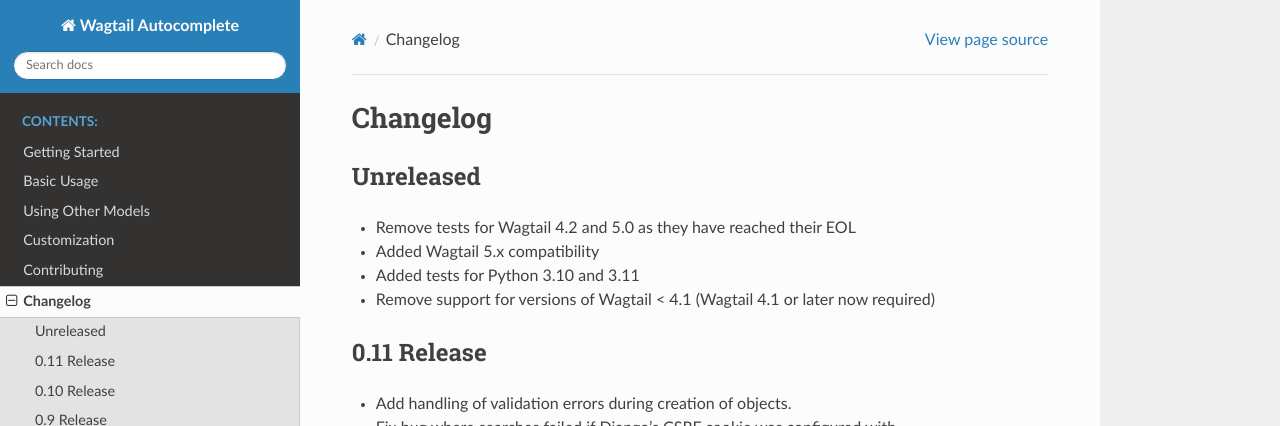
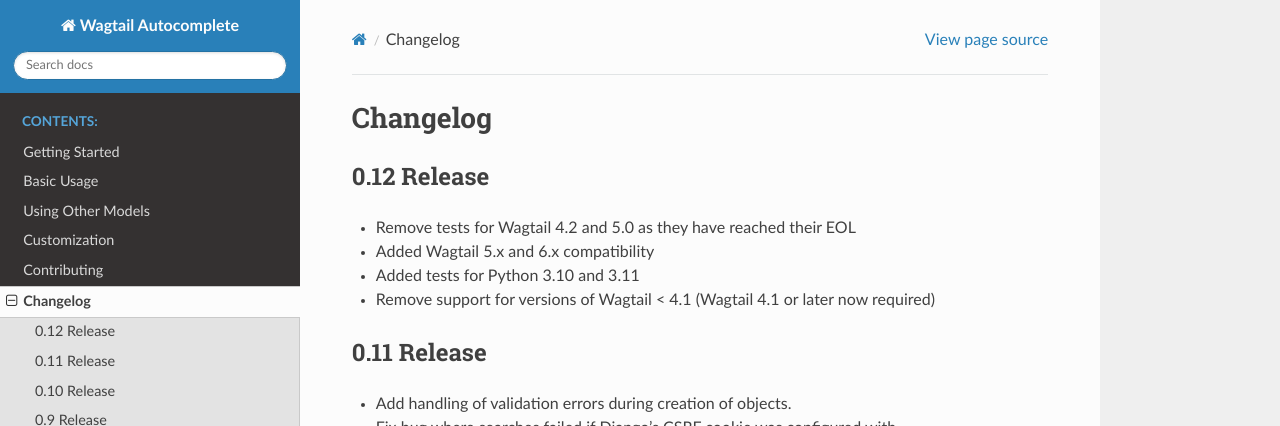
Before and after one commit to wagtail/wagtail-autocomplete, a Sphinx documentation site: the page built from docs/changelog.rst, in a window 1280 px wide and 900 px high. Shown: the top 426 px of the window. Built offline with Sphinx 7.4.7 and the Read the Docs theme 3.1.0, drawn with Linux system fonts in a browser that asks for light colours.

Commit message:
Update changelog

```diff
--- a/docs/changelog.rst
+++ b/docs/changelog.rst
@@ -2,11 +2,11 @@
 Changelog
 =========
 
-Unreleased
+0.12 Release
 ----------
 
 * Remove tests for Wagtail 4.2 and 5.0 as they have reached their EOL
-* Added Wagtail 5.x compatibility
+* Added Wagtail 5.x and 6.x compatibility
 * Added tests for Python 3.10 and 3.11
 * Remove support for versions of Wagtail < 4.1 (Wagtail 4.1 or later now required)
 
```
